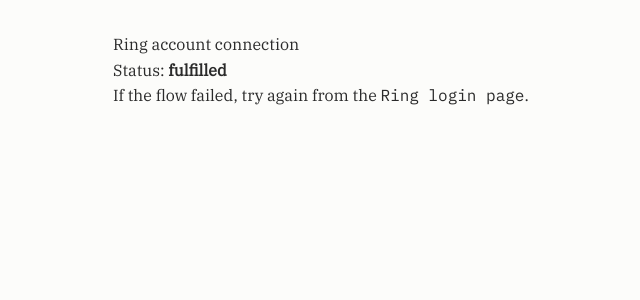
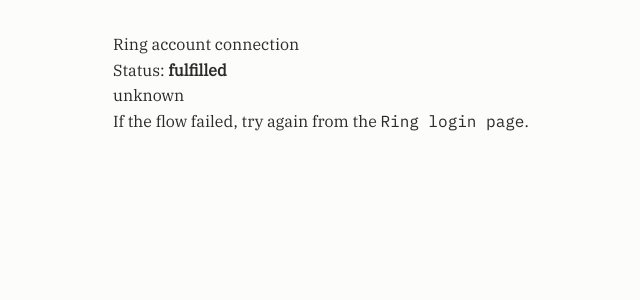
Before and after one commit to kennyforlearn/learnvercelnext, a Next.js app: page /ring/connected in a window 1280 px wide. Shown: the top 300 px of the page, without its empty margins (199-839 px from the left). Built offline with nearby package versions, Linux system fonts and the light colour scheme.

Commit message:
bug fix (2)

```diff
--- a/app/ring/connected/page.tsx
+++ b/app/ring/connected/page.tsx
@@ -1,10 +1,17 @@
+export const dynamic = "force-dynamic";
+
 interface RingConnectedProps {
-  searchParams: { status?: string; message?: string };
+  searchParams: { status?: string | string[]; message?: string | string[] };
+}
+
+function normalizeQueryValue(value: string | string[] | undefined) {
+  if (!value) return "unknown";
+  return Array.isArray(value) ? value[0] : value;
 }
 
 export default function RingConnectedPage({ searchParams }: RingConnectedProps) {
-  const status = searchParams.status || "unknown";
-  const message = searchParams.message || "";
+  const status = normalizeQueryValue(searchParams.status);
+  const message = normalizeQueryValue(searchParams.message) || "";
 
   return (
     <main style={{ maxWidth: 720, margin: "0 auto", padding: "2rem" }}>
```
